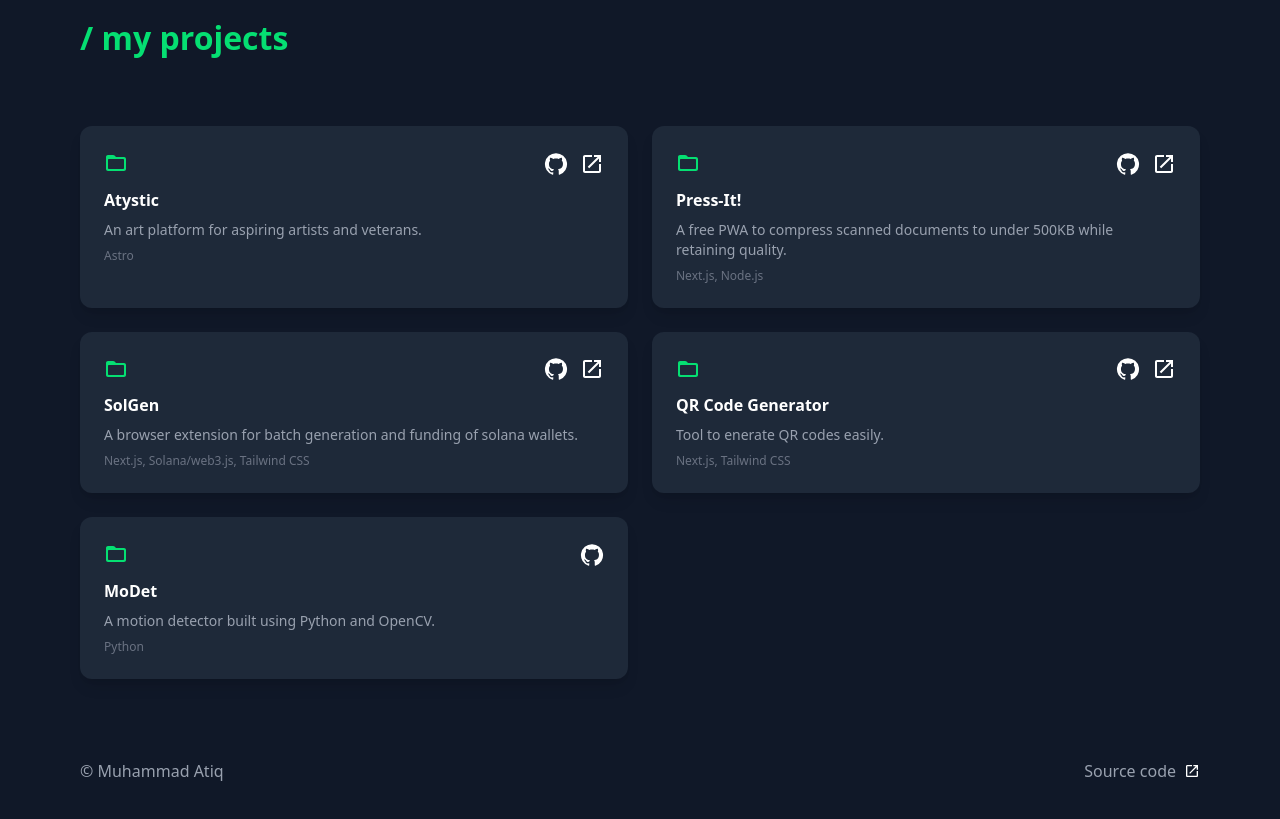
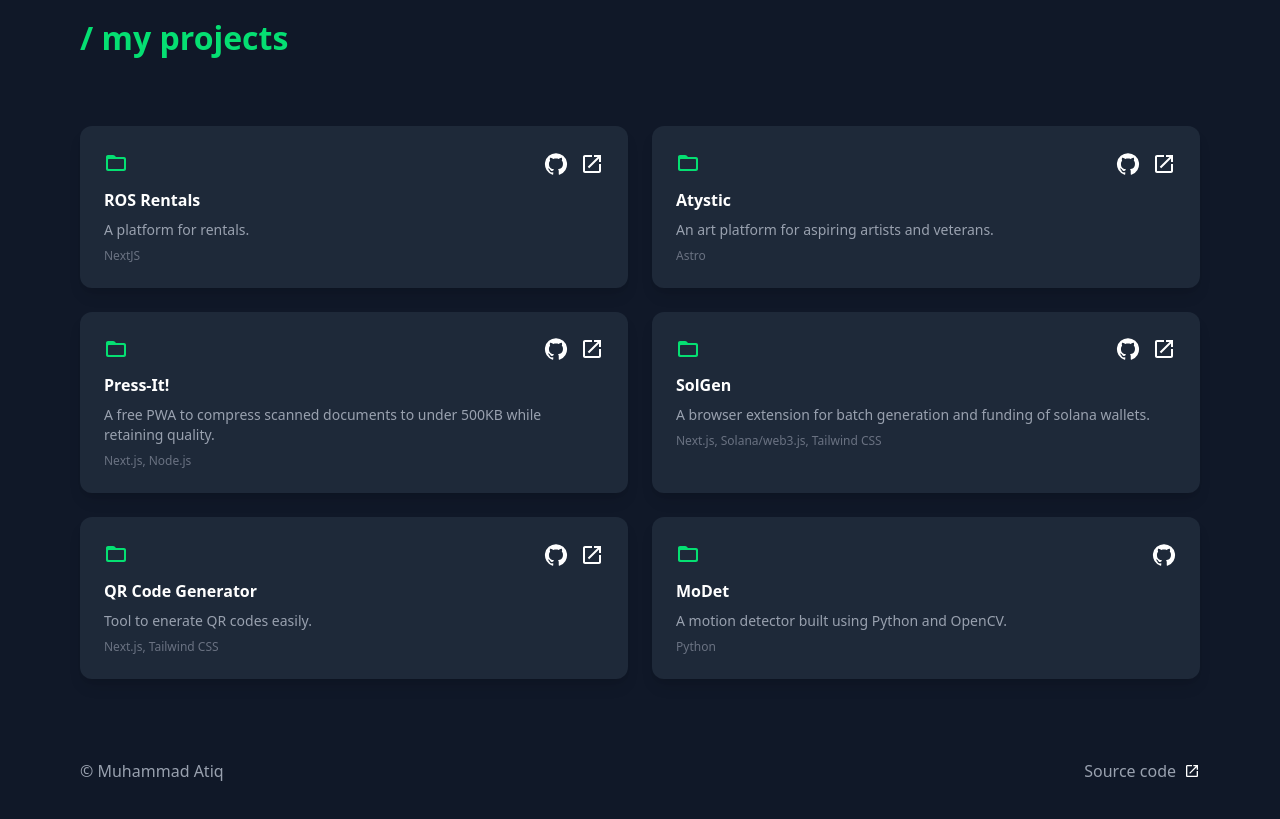
Before and after one commit to maybeAtiq/Atiq, a React (Vite) app: page / in a window 1280 px wide. Shown: the part 1700-2519 px from the top of the page. Built offline with nearby package versions, Linux system fonts and the light colour scheme; a web font is replaced by a local one.

Commit message:
update:added latest project ROS rentals

```diff
--- a/src/components/Projects.jsx
+++ b/src/components/Projects.jsx
@@ -9,7 +9,14 @@ const spotlightProjects = [
 ];
 
 const otherProjects = [
-    {
+  {
+    title: "ROS Rentals",
+    desc: "A platform for rentals.",
+    techStack: "NextJS",
+    open: "https://www.ros-rentals.com.ng/",
+    image: "/assets/ros.png",
+  },
+  {
     title: "Atystic",
     desc: "An art platform for aspiring artists and veterans.",
     techStack: "Astro",
```
Also changed, not shown: public/assets/ros.png (added).
